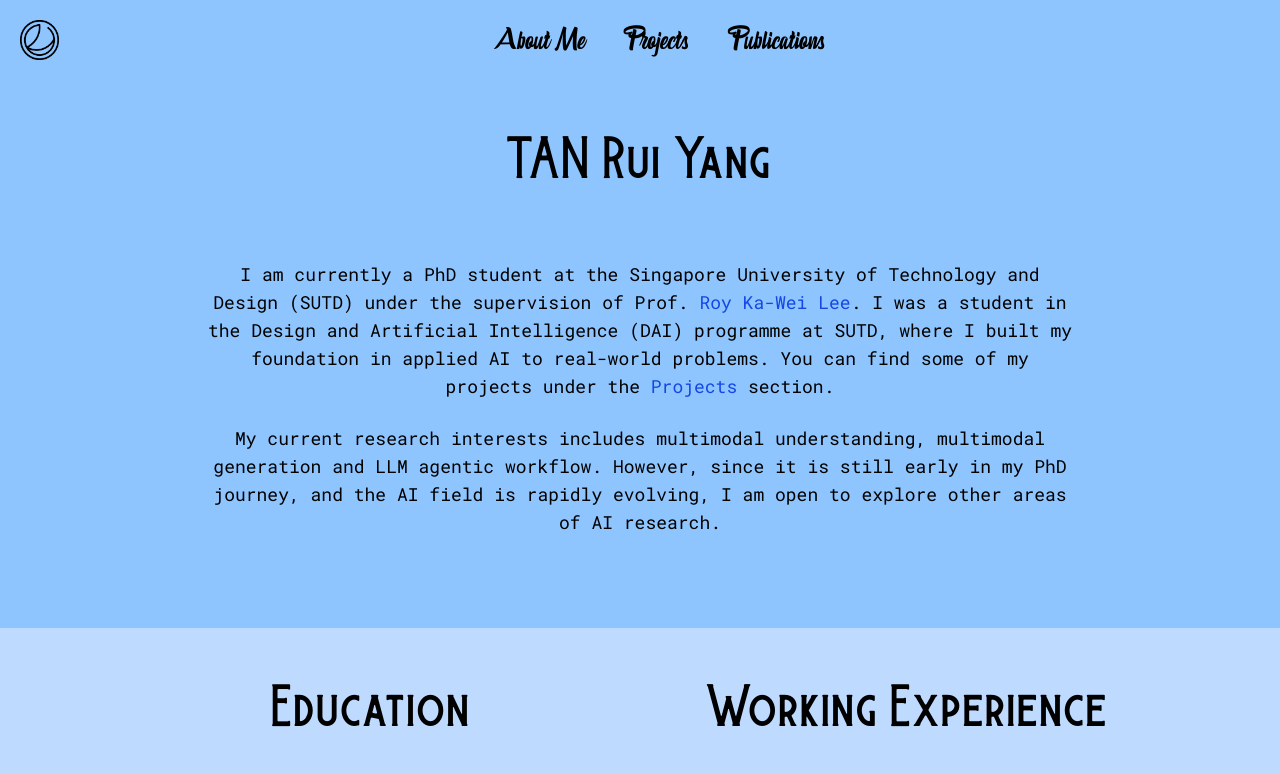
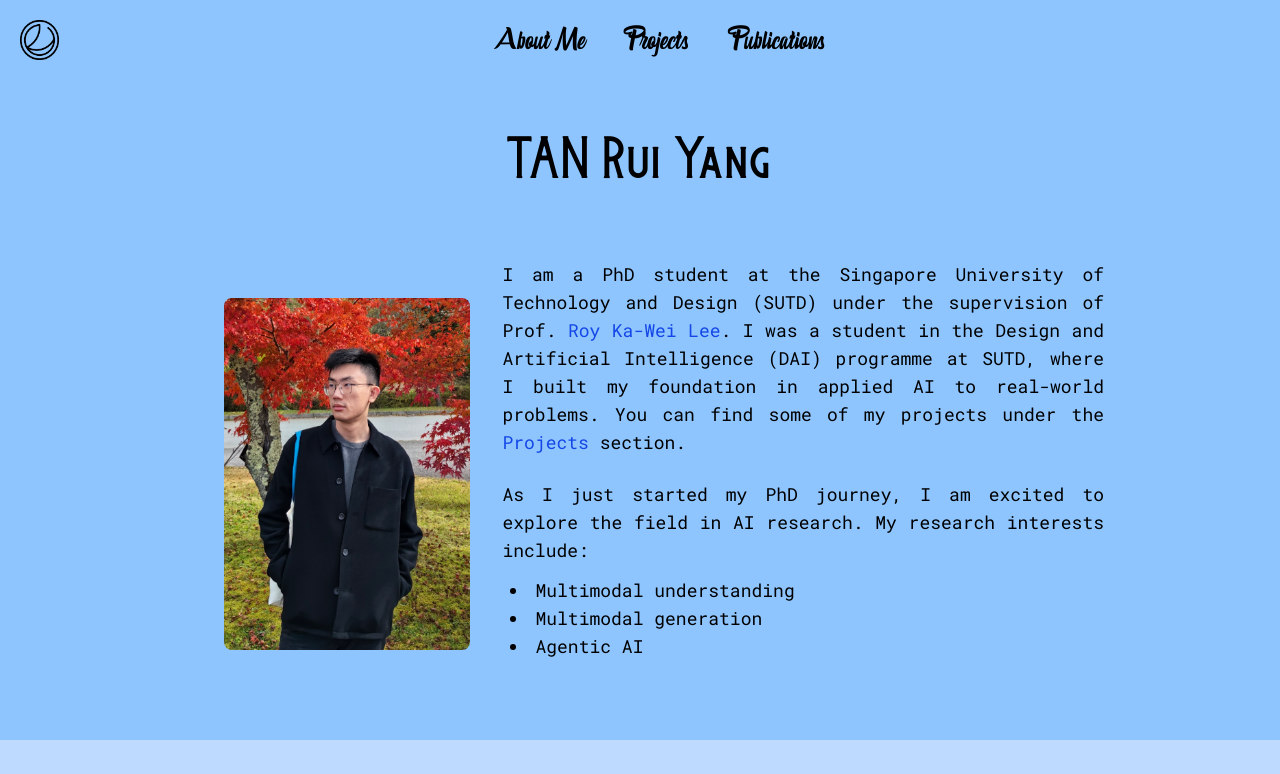
Before and after one commit to ry2001/ry2001.github.io, a React (Vite) app: page / in a window 1280 px wide. Shown: the top 774 px of the page. Built offline with nearby package versions, Linux system fonts and the light colour scheme.

Commit message:
Update profile picture and minor UI changes

```diff
--- a/src/pages/AboutMe.jsx
+++ b/src/pages/AboutMe.jsx
@@ -7,19 +7,27 @@ export default function AboutMe() {
         <div className="flex justify-center">
           <p className="font-burtons text-5xl p-10">TAN Rui Yang</p>
         </div>
-        <div className="w-3/4 text-center text-lg pb-10 mx-auto px-5 my-5">
+        <div className="w-4/5 flex flex-row items-center justify-center mx-auto">
+          <div className="ml-20">
+            <img src="profile.jpg" alt="Profile" className="rounded-lg mx-auto" />
+          </div>
+          <div className="text-justify text-lg pb-10 mx-auto px-5 my-5">
             <p className="p-3">
-            I am currently a PhD student at the Singapore University of Technology and Design (SUTD)
-            under the supervision of Prof. <a className="text-blue-700 hover:text-blue-900" href='https://www.roylee.sg/'>Roy Ka-Wei Lee</a>. I was
-            a student in the Design and Artificial Intelligence (DAI) programme at SUTD, where I built
+              I am a PhD student at the Singapore University of Technology and Design (SUTD)
+              under the supervision of Prof. <a className="text-blue-700 hover:text-blue-900" href='https://www.roylee.sg/'>Roy Ka-Wei Lee</a>. I was a student in the Design and Artificial Intelligence (DAI) programme at SUTD, where I built
               my foundation in applied AI to real-world problems. You can find some of my projects under the
               <a href="/projects" className="text-blue-700 hover:text-blue-900"> Projects</a> section.
             </p>
             <p className="p-3">
-            My current research interests includes multimodal understanding, multimodal generation and LLM agentic
-            workflow. However, since it is still early in my PhD journey, and the AI field is rapidly evolving, I
-            am open to explore other areas of AI research.
+              As I just started my PhD journey, I am excited to explore the field in AI research. My research
+              interests include:
             </p>
+            <ul className="px-5 list-disc list-inside">
+              <li>Multimodal understanding</li>
+              <li>Multimodal generation</li>
+              <li>Agentic AI</li>
+            </ul>
+          </div>
         </div>
       </section>
       <section className="bg-blue-200 p-5">
--- a/src/pages/Projects.jsx
+++ b/src/pages/Projects.jsx
@@ -10,7 +10,7 @@ export default function Projects() {
       transition={{ duration: 0.5, ease: "easeOut" }}
     >
       <p className="text-center text-sm">Click on the images to learn more about each project.</p>
-      <section className="flex flex-row flex-wrap gap-10 p-5">
+      <section className="flex flex-row flex-wrap p-5 mx-30">
         {projectData.map((project) => (
           <SingleProject
             key={project.id}
```
Also changed, not shown: public/pic.jpg (deleted), public/profile.jpg (added). Lines whose indentation alone changed are shown as unchanged.
